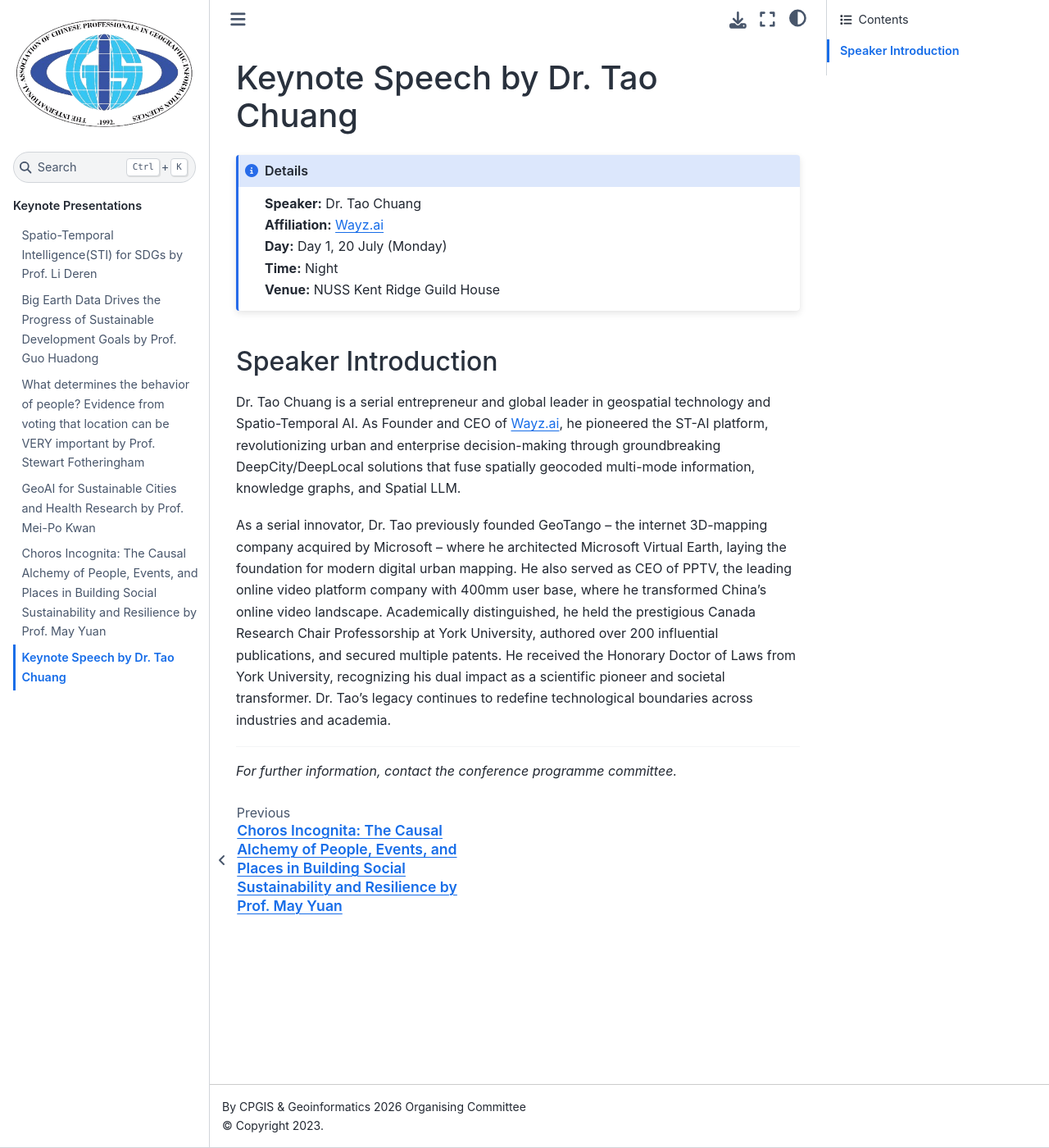
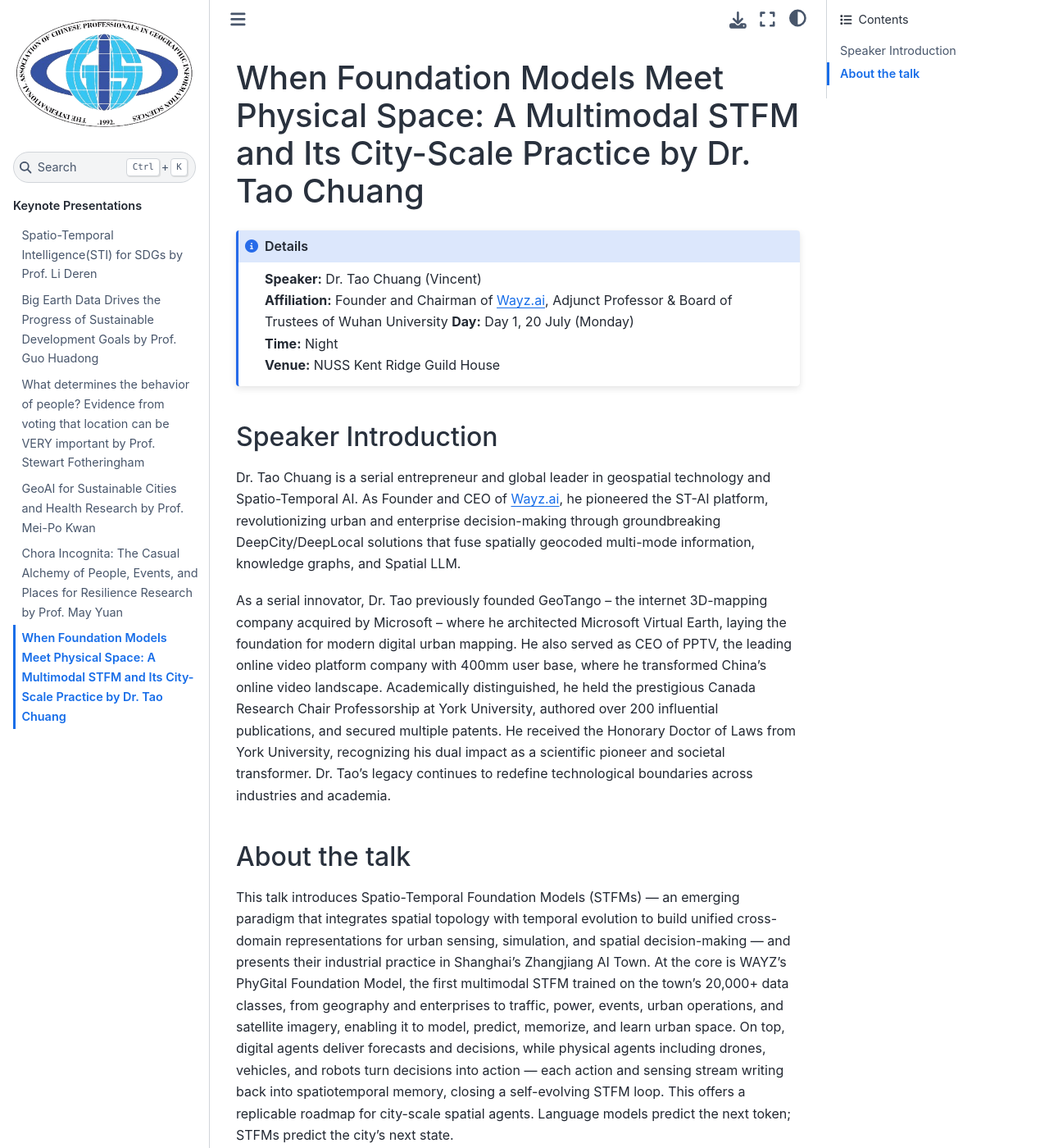
Before and after one commit to geoinformatics2026/geoinformatics2026.github.io, a Jupyter Book: the page built from keynotes/keynote_06.md, in a window 1280 px wide and 1400 px high. Shown: the whole window at 82% size. Built offline with Jupyter Book 1.0.4 settings and Sphinx 7.4.7 and the Sphinx Book theme 1.1.4, drawn with Linux system fonts in a browser that asks for light colours; pages that are not in the unit, such as notebooks, are missing from menus; some of the changed text lies outside the part shown.

Commit message:
update title

````diff
--- a/keynotes/index.md
+++ b/keynotes/index.md
@@ -34,7 +34,7 @@
 
 ---
 
-## Choros Incognita: The Causal Alchemy of People, Events, and Places in Building Social Sustainability and Resilience
+## Chora Incognita: The Casual Alchemy of People, Events, and Places for Resilience Research
 
 - **Speaker:** Professor May Yuan
 - **Affiliation:** Geospatial Information Sciences in the School of Economic, Political, and Policy Sciences at the University of Texas at Dallas, USA
@@ -56,10 +56,10 @@
 
 ---
 
-## Keynote Speech
+## When Foundation Models Meet Physical Space: A Multimodal STFM and Its City-Scale Practice
 
 - **Speaker:** Dr. Tao Chuang
-- **Affiliation:** Wayz.ai
+- **Affiliation:** Founder and Chairman of Wayz.ai, Adjunct Professor & Board of Trustees of Wuhan University
 - **Day:** Day 1, 20 July (Monday)
 - **Time:** Night
 - **Venue:** NUSS Kent Ridge Guild House
--- a/keynotes/keynote_05.md
+++ b/keynotes/keynote_05.md
@@ -1,4 +1,4 @@
-# Choros Incognita: The Causal Alchemy of People, Events, and Places in Building Social Sustainability and Resilience by Prof. May Yuan
+# Chora Incognita: The Casual Alchemy of People, Events, and Places for Resilience Research by Prof. May Yuan
 
 ```{admonition} Details
 :class: note
--- a/keynotes/keynote_06.md
+++ b/keynotes/keynote_06.md
@@ -1,9 +1,9 @@
-# Keynote Speech by Dr. Tao Chuang
+# When Foundation Models Meet Physical Space: A Multimodal STFM and Its City-Scale Practice by Dr. Tao Chuang
 
 ```{admonition} Details
 :class: note
-**Speaker:** Dr. Tao Chuang
-**Affiliation:** Wayz.ai
+**Speaker:** Dr. Tao Chuang (Vincent)
+**Affiliation:** Founder and Chairman of Wayz.ai, Adjunct Professor & Board of Trustees of Wuhan University
 **Day:** Day 1, 20 July (Monday)
 **Time:** Night
 **Venue:** NUSS Kent Ridge Guild House
@@ -16,6 +16,9 @@
 As a serial innovator, Dr. Tao previously founded GeoTango – the internet 3D-mapping company acquired by Microsoft – where he architected Microsoft Virtual Earth, laying the foundation for modern digital urban mapping. He also served as CEO of PPTV, the leading online video platform company with 400mm user base, where he transformed China’s online video landscape.
 Academically distinguished, he held the prestigious Canada Research Chair Professorship at York University, authored over 200 influential publications, and secured multiple patents. He received the Honorary Doctor of Laws from York University, recognizing his dual impact as a scientific pioneer and societal transformer. Dr. Tao’s legacy continues to redefine technological boundaries across industries and academia.
 
+## About the talk
+
+This talk introduces Spatio-Temporal Foundation Models (STFMs) — an emerging paradigm that integrates spatial topology with temporal evolution to build unified cross-domain representations for urban sensing, simulation, and spatial decision-making — and presents their industrial practice in Shanghai's Zhangjiang AI Town. At the core is WAYZ's PhyGital Foundation Model, the first multimodal STFM trained on the town's 20,000+ data classes, from geography and enterprises to traffic, power, events, urban operations, and satellite imagery, enabling it to model, predict, memorize, and learn urban space. On top, digital agents deliver forecasts and decisions, while physical agents including drones, vehicles, and robots turn decisions into action — each action and sensing stream writing back into spatiotemporal memory, closing a self-evolving STFM loop. This offers a replicable roadmap for city-scale spatial agents. Language models predict the next token; STFMs predict the city's next state.
 
 ---
 
````
Also changed, not shown: keynotes/keynote_04.md (+5 -0 lines).
